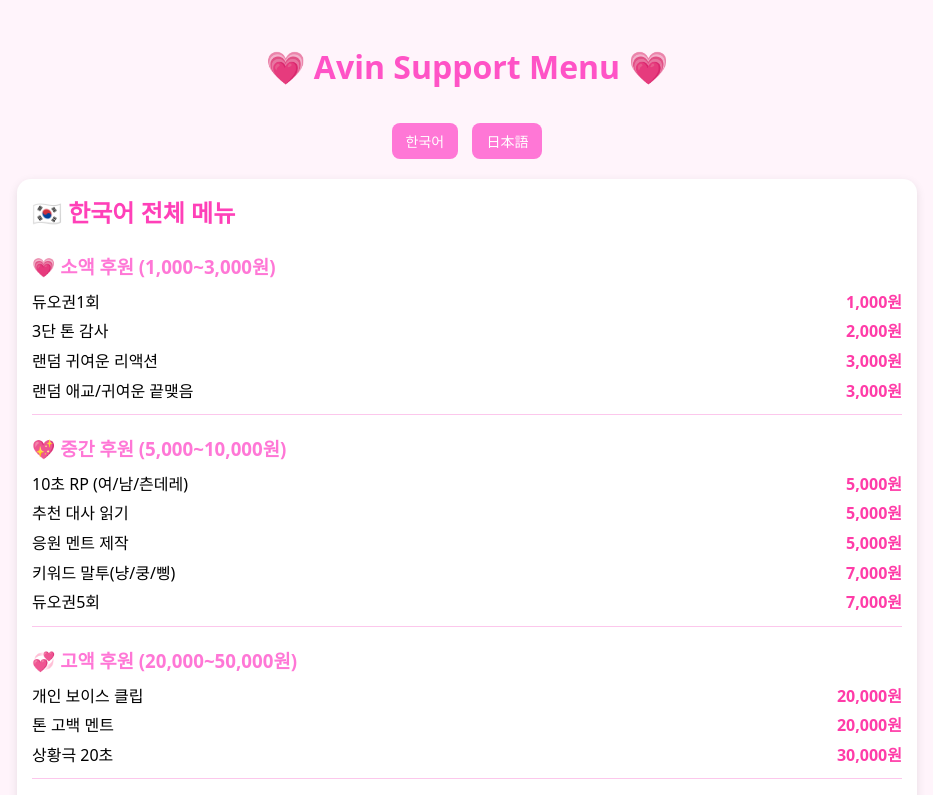
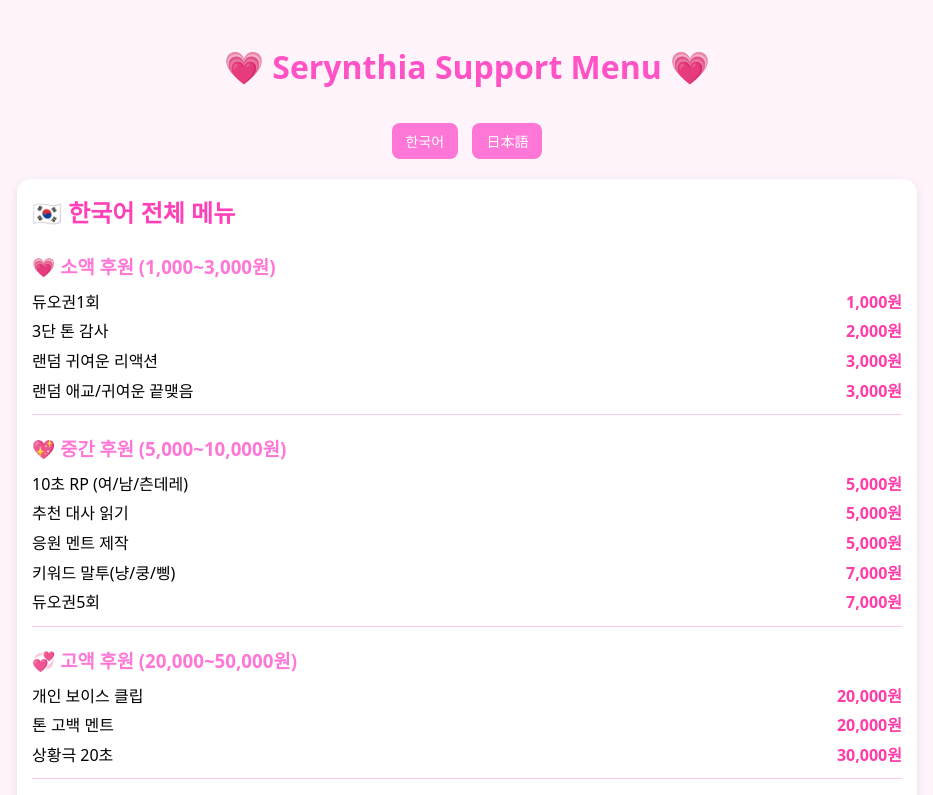
Before and after one commit to nerielchnnel-droid/Avin-Support-Menu-, a plain HTML site: page index.html in a window 1280 px wide. Shown: the top 795 px of the page, without its empty margins (173-1106 px from the left). Drawn offline with Linux system fonts and the light colour scheme.

Commit message:
index.html

```diff
--- a/index.html
+++ b/index.html
@@ -31,7 +31,7 @@ function showLang(lang) {
 
 <div class="wrap">
 
-<h1>💗 Avin Support Menu 💗</h1>
+<h1>💗 Serynthia Support Menu 💗</h1>
 
 <div class="lang-select">
   <button class="lang-btn" onclick="showLang('ko')">한국어</button>
```
